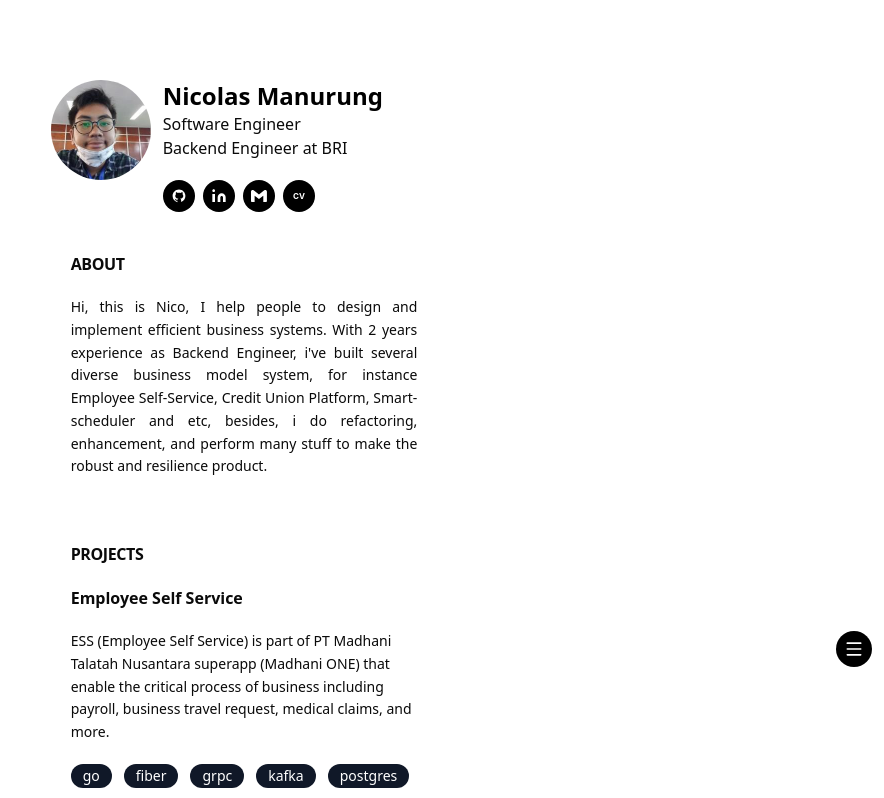
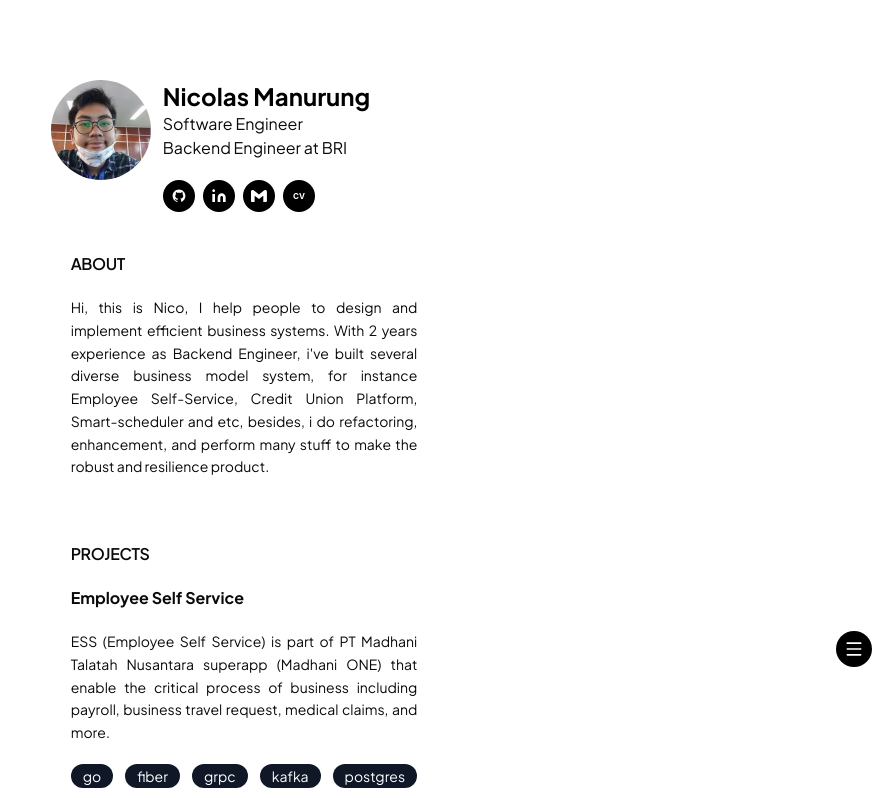
Before and after one commit to Nicomnr02/about-nicolas, a SvelteKit app: page / in a window 1280 px wide. Shown: the top 798 px of the page, without its empty margins (396-1280 px from the left). Built offline with nearby package versions, Linux system fonts and the light colour scheme.

Commit message:
fix: global font, text align

```diff
--- a/src/app.css
+++ b/src/app.css
@@ -1,3 +1,5 @@
+@import 'https://fonts.googleapis.com/css2?family=Plus+Jakarta+Sans:ital,wght@0,200..800;1,200..800&display=swap';
+
 @import "tailwindcss";
 
 @import "tw-animate-css";
@@ -38,7 +40,7 @@
   --sidebar-border: oklch(0.922 0 0);
   --sidebar-ring: oklch(0.708 0 0);
   --text-color: oklch(0.145 0 0);
-
+  --font-main: 'Plus Jakarta Sans', sans-serif;
 }
 
 .dark {
@@ -119,6 +121,10 @@
   }
   body {
     @apply bg-background text-foreground;
+      font-family: var(--font-main);
+      text-align: justify;
+      text-justify: inter-word;
+
   }
 }
 
--- a/src/routes/+layout.svelte
+++ b/src/routes/+layout.svelte
@@ -1,6 +1,6 @@
 <script lang="ts">
 	import "../app.css";
-	import favicon from "$lib/assets/favicon.svg";
+	import favicon from "$lib/assets/person/nicomnr.png";
 
 	let { children } = $props();
 </script>
```
Also changed, not shown: src/lib/assets/person/nicomnr.png (added).
